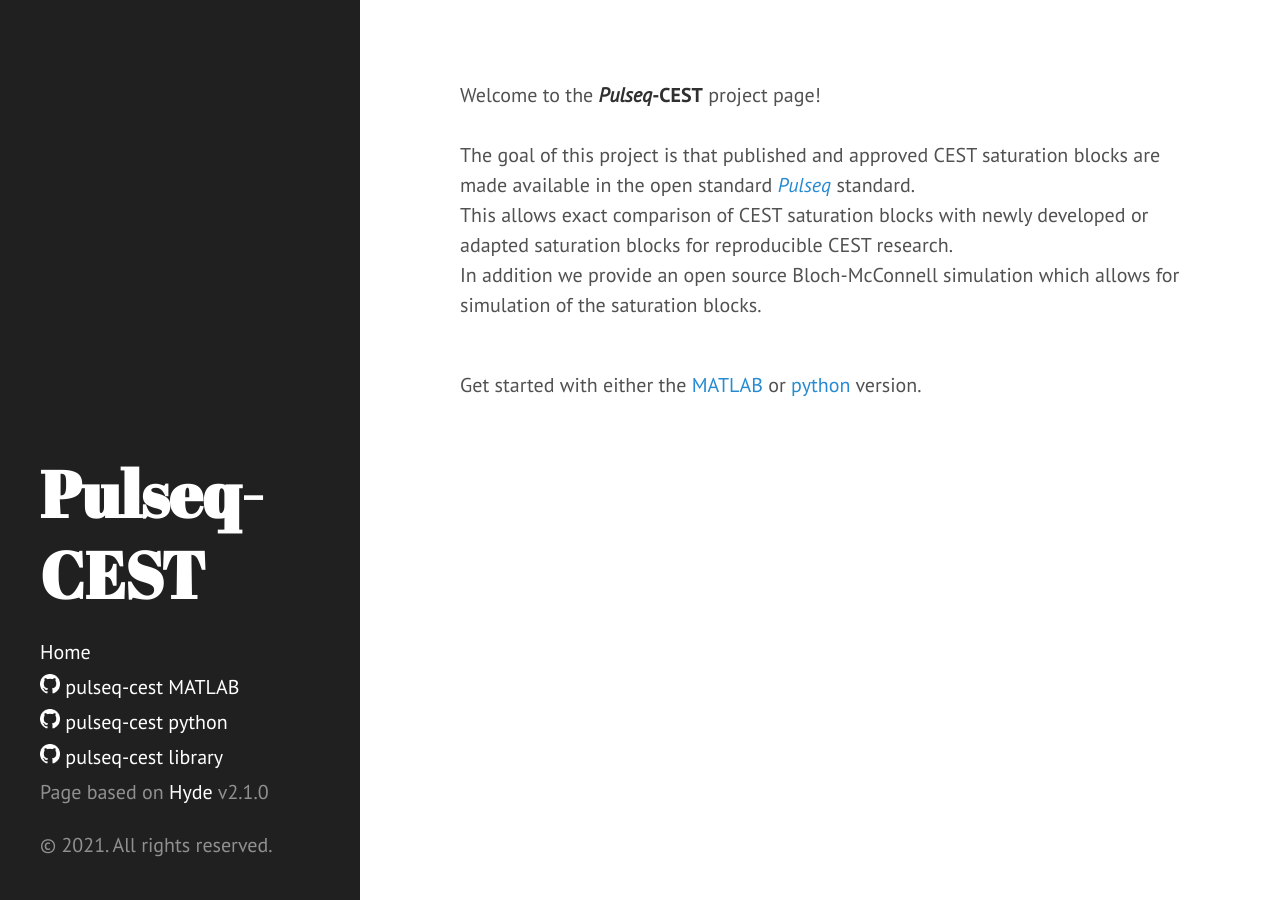
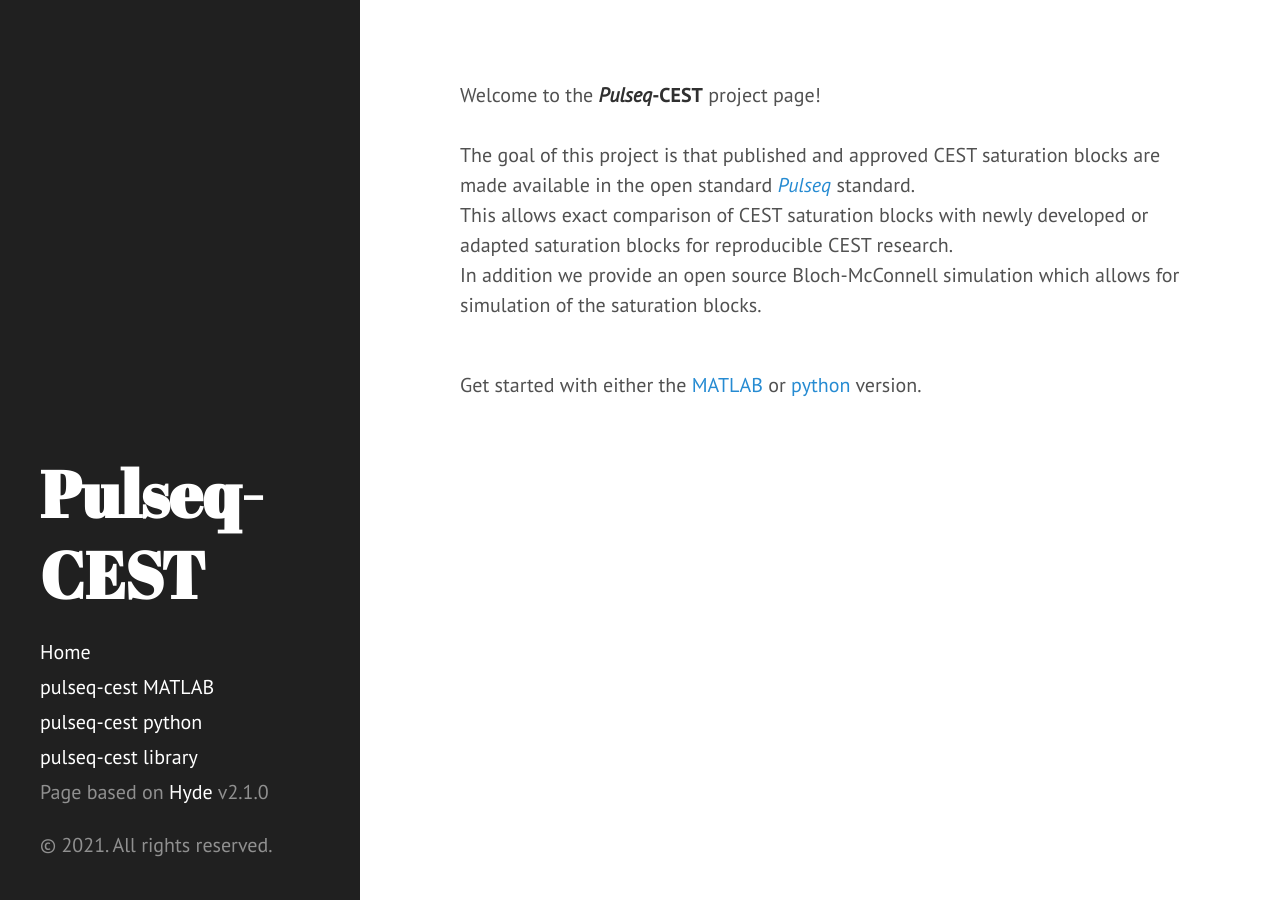
Before and after one commit to pulseq-cest/pulseq-cest.github.io, a Jekyll site: the page built from index.html, in a window 1280 px wide. Built offline with Jekyll 4.4.1, drawn with Linux system fonts in a browser that asks for light colours; Markdown is read by kramdown in place of the engine named in the settings; the list of posts is cut into pages by our own code.

Commit message:
bad idea

```diff
--- a/_includes/sidebar.html
+++ b/_includes/sidebar.html
@@ -26,9 +26,9 @@
         {% endif %}
       {% endfor %}
 
-      <a class="sidebar-nav-item" href="{{ site.github.matlab }}"><img class="ghmark" src="../public/GitHub-Mark-Light-32px.png"> pulseq-cest MATLAB </a>
-      <a class="sidebar-nav-item" href="{{ site.github.python }}"><img class="ghmark" src="../public/GitHub-Mark-Light-32px.png"> pulseq-cest python</a>
-      <a class="sidebar-nav-item" href="{{ site.github.library }}"><img class="ghmark" src="../public/GitHub-Mark-Light-32px.png"> pulseq-cest library</a>
+      <a class="sidebar-nav-item" href="{{ site.github.matlab }}">pulseq-cest MATLAB </a>
+      <a class="sidebar-nav-item" href="{{ site.github.python }}">pulseq-cest python</a>
+      <a class="sidebar-nav-item" href="{{ site.github.library }}">pulseq-cest library</a>
       <span class="sidebar-nav-item">Page based on <a href="https://hyde.getpoole.com/">Hyde</a> v{{ site.version }}</span>
     </nav>
 
```
